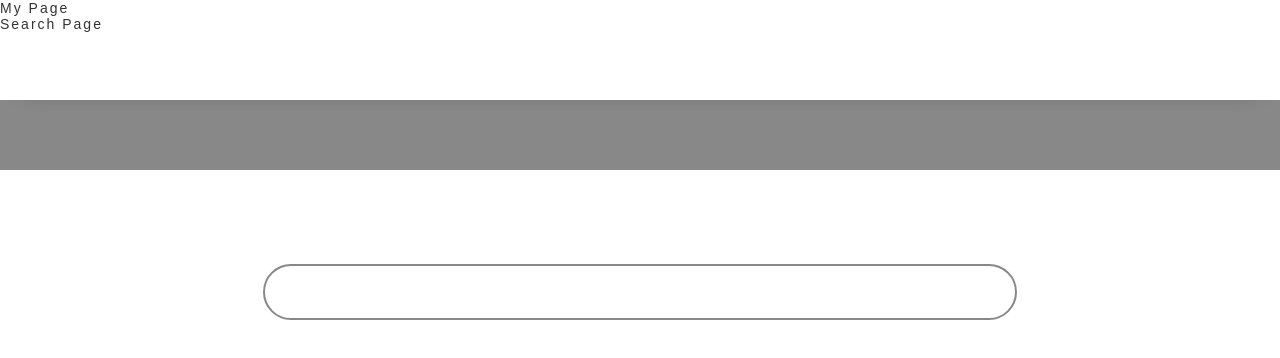
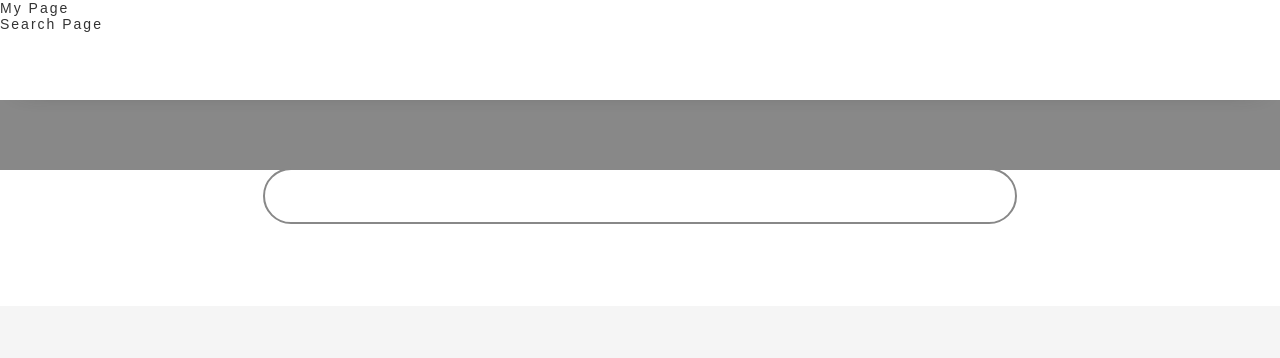
Before and after one commit to sotanaka-dev/image-searcher, a React (Create React App) app in the folder frontend/react-app/: page /search in a window 1280 px wide. Shown: the top 358 px of the page. Built offline with nearby package versions, Linux system fonts and the light colour scheme.

Commit message:
style: HTMLの構造とスタイルを一部修正

```diff
--- a/frontend/react-app/src/pages/Search.js
+++ b/frontend/react-app/src/pages/Search.js
@@ -29,7 +29,7 @@ export default function Search() {
   };
 
   return (
-    <main className="container-lg">
+    <>
       <SearchInput onKeywordSubmit={fetchData} />
       <SearchResult
         posts={posts}
@@ -46,7 +46,7 @@ export default function Search() {
           setSelectedPost(null);
         }}
       />
-    </main>
+    </>
   );
 }
 
@@ -66,6 +66,7 @@ function SearchInput({ onKeywordSubmit }) {
 
   return (
     <div className={styles.textboxWrap}>
+      <div className={styles.textboxInnerWrap}>
         <input
           className={styles.textbox}
           type="text"
@@ -73,6 +74,7 @@ function SearchInput({ onKeywordSubmit }) {
           onKeyDown={handleKeywordSubmitInternal}
           value={keyword}
         />
+      </div>
     </div>
   );
 }
--- a/frontend/react-app/src/styles/App.scss
+++ b/frontend/react-app/src/styles/App.scss
@@ -12,3 +12,9 @@ body {
   letter-spacing: 0.2rem;
   word-break: break-all;
 }
+
+.container {
+  max-width: 1200px;
+  margin: 0 auto;
+  padding: 96px 24px 144px;
+}
--- a/frontend/react-app/src/styles/_utilities.scss
+++ b/frontend/react-app/src/styles/_utilities.scss
@@ -16,15 +16,3 @@ $breakpoints: (
     @content;
   }
 }
-
-$container-sizes: (
-  "lg": 1200px,
-);
-
-@each $name, $size in $container-sizes {
-  .container-#{$name} {
-    max-width: $size;
-    margin: 0 auto;
-    padding: 96px 24px 144px;
-  }
-}
--- a/frontend/react-app/src/styles/pages/Search.module.scss
+++ b/frontend/react-app/src/styles/pages/Search.module.scss
@@ -1,19 +1,21 @@
 @import "../utilities";
 
 .textboxWrap {
-  position: relative;
   display: flex;
   justify-content: center;
-  padding: 0 24px;
   margin-bottom: 84px;
 
   @include mediaQuery(md) {
     margin-bottom: 48px;
   }
 
+  .textboxInnerWrap {
+    position: relative;
+    width: 100%;
+    max-width: 750px;
+
     .textbox {
       width: 100%;
-    max-width: 750px;
       padding: 18px 36px;
       outline: solid 2px $gray;
       border-radius: $radius_value_circle;
@@ -26,6 +28,7 @@
 
       @include mediaQuery(md) {
         padding: 12px 24px;
+      }
     }
   }
 }
```
Lines whose indentation alone changed are shown as unchanged.
